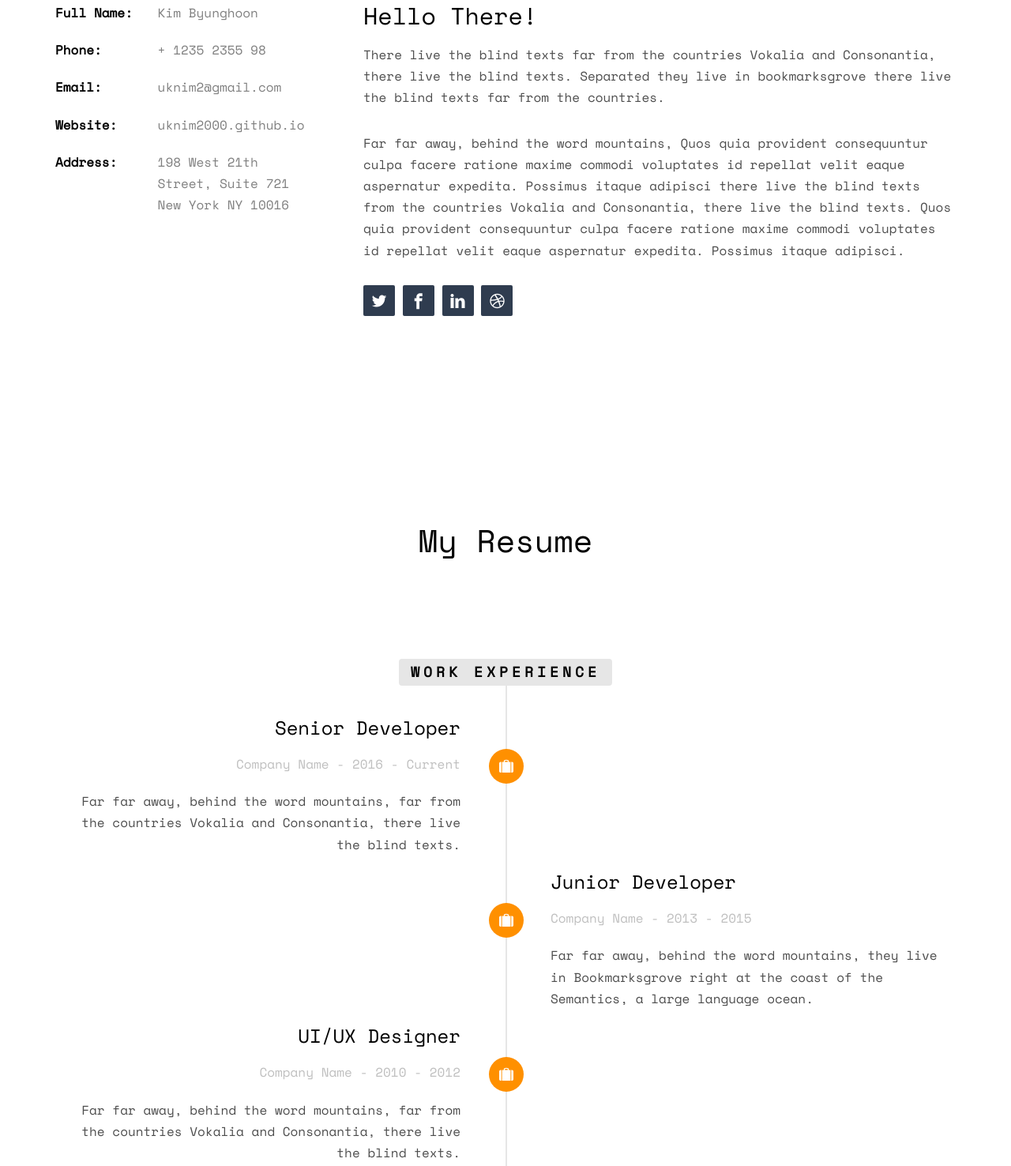
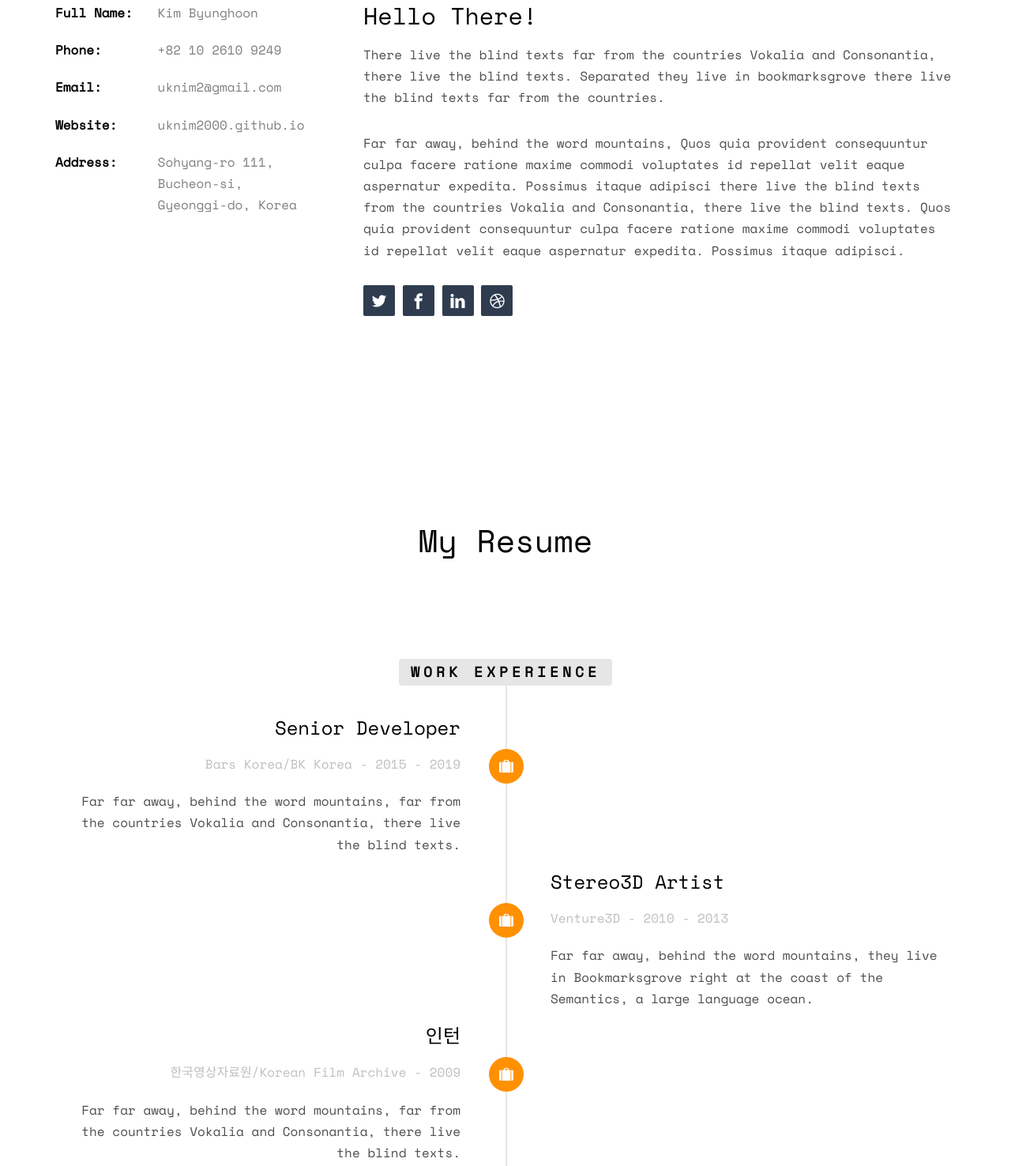
Before and after one commit to uknim2000/uknim2000.github.io, a plain HTML site: page index.html in a window 1280 px wide. Shown: the part 1069-2545 px from the top of the page at 79% size. Drawn offline with nearby package versions, Linux system fonts and the light colour scheme; some packages are replaced by stand-ins of ours; no server answers; files whose address does not match are found by name.

Commit message:
내용수정-테스트

```diff
--- a/index.html
+++ b/index.html
@@ -96,10 +96,10 @@
 				<div class="col-md-4">
 					<ul class="info">
 						<li><span class="first-block">Full Name:</span><span class="second-block">Kim Byunghoon</span></li>
-						<li><span class="first-block">Phone:</span><span class="second-block">+ 1235 2355 98</span></li>
+						<li><span class="first-block">Phone:</span><span class="second-block">+82 10 2610 9249</span></li>
 						<li><span class="first-block">Email:</span><span class="second-block">uknim2@gmail.com</span></li>
 						<li><span class="first-block">Website:</span><span class="second-block">uknim2000.github.io</span></li>
-						<li><span class="first-block">Address:</span><span class="second-block">198 West 21th Street, Suite 721 New York NY 10016</span></li>
+						<li><span class="first-block">Address:</span><span class="second-block">Sohyang-ro 111, Bucheon-si, Gyeonggi-do, Korea</span></li>
 					</ul>
 				</div>
 				<div class="col-md-8">
@@ -137,7 +137,7 @@
 							<div class="timeline-panel">
 								<div class="timeline-heading">
 									<h3 class="timeline-title">Senior Developer</h3>
-									<span class="company">Company Name - 2016 - Current</span>
+									<span class="company">Bars Korea/BK Korea - 2015 - 2019</span>
 								</div>
 								<div class="timeline-body">
 									<p>Far far away, behind the word mountains, far from the countries Vokalia and Consonantia, there live the blind texts.</p>
@@ -148,8 +148,8 @@
 							<div class="timeline-badge"><i class="icon-suitcase"></i></div>
 							<div class="timeline-panel">
 								<div class="timeline-heading">
-									<h3 class="timeline-title">Junior Developer</h3>
-									<span class="company">Company Name - 2013 - 2015</span>
+									<h3 class="timeline-title">Stereo3D Artist</h3>
+									<span class="company">Venture3D - 2010 - 2013</span>
 								</div>
 								<div class="timeline-body">
 									<p>Far far away, behind the word mountains, they live in Bookmarksgrove right at the coast of the Semantics, a large language ocean.</p>
@@ -160,8 +160,8 @@
 							<div class="timeline-badge"><i class="icon-suitcase"></i></div>
 							<div class="timeline-panel">
 								<div class="timeline-heading">
-									<h3 class="timeline-title">UI/UX Designer</h3>
-									<span class="company">Company Name - 2010 - 2012</span>
+									<h3 class="timeline-title">인턴</h3>
+									<span class="company">한국영상자료원/Korean Film Archive - 2009</span>
 								</div>
 								<div class="timeline-body">
 									<p>Far far away, behind the word mountains, far from the countries Vokalia and Consonantia, there live the blind texts.</p>
```
